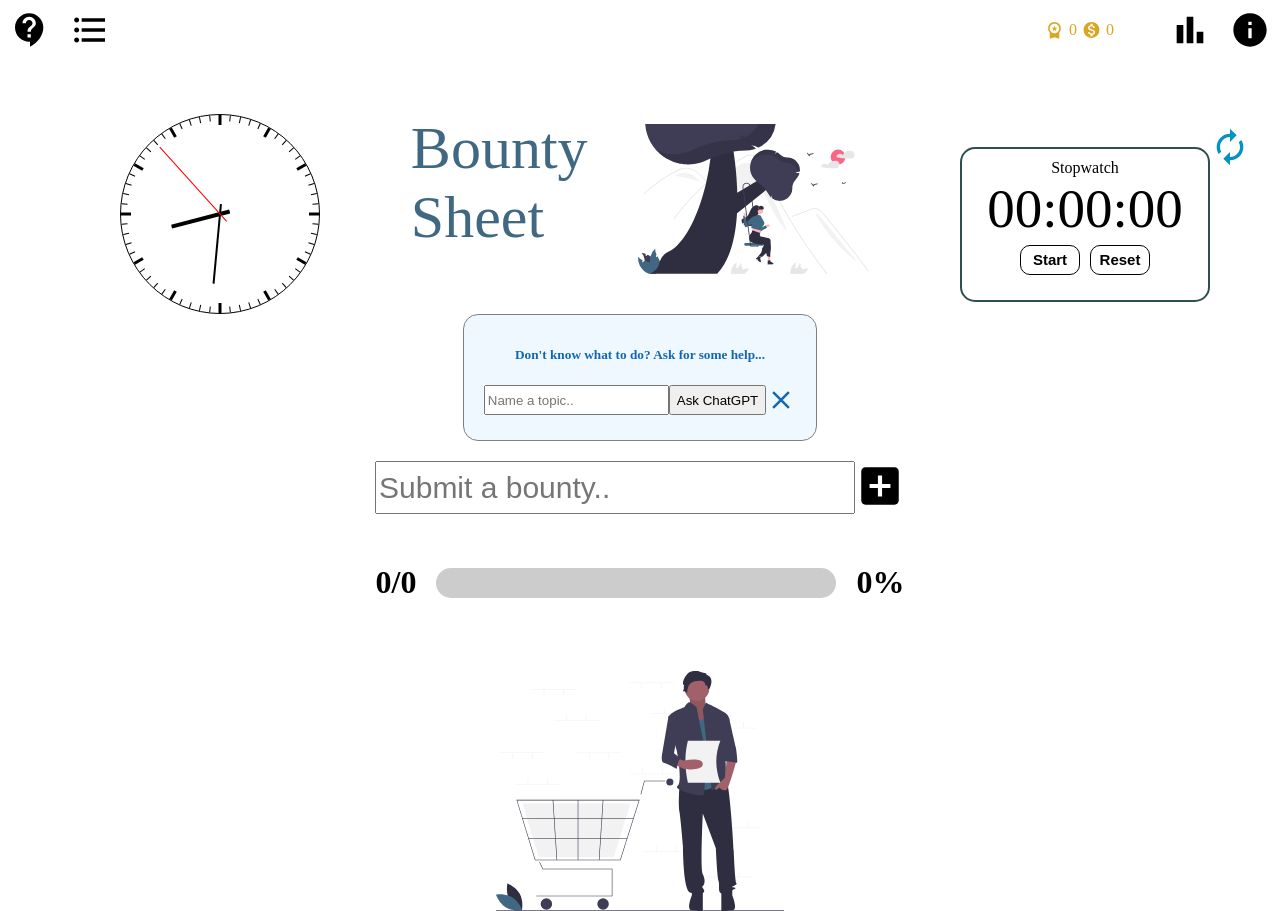
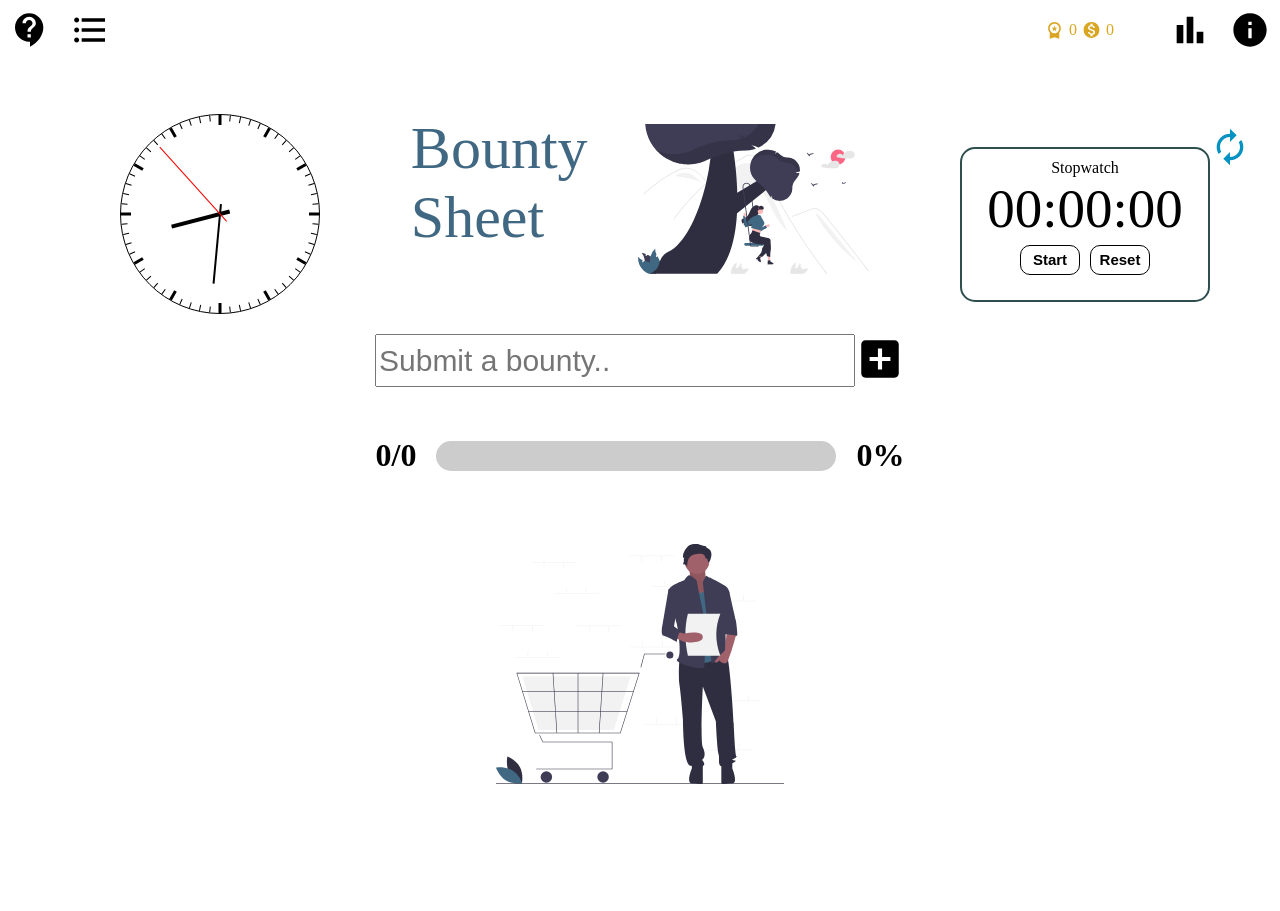
Before and after one commit to taujeng/bountysheet, a React (Create React App) app: page / in a window 1280 px wide. After the commit the page ends 800 px from the top, so only its background shows below. Built offline with nearby package versions, Linux system fonts and the light colour scheme.

Commit message:
Exceeded ChatGpt quota

```diff
--- a/src/Components/Header/Header.jsx
+++ b/src/Components/Header/Header.jsx
@@ -111,8 +111,8 @@ const Header = () => {
 
         </div>
       </header>
-      {showChatGPT ? <><ChatGPT setShowChatGPT={setShowChatGPT}/> </>
-       : <SmartToy className="chatGPT-button" onClick={()=>setShowChatGPT(true)} />  }
+      {/* {showChatGPT ? <><ChatGPT setShowChatGPT={setShowChatGPT}/> </>
+       : <SmartToy className="chatGPT-button" onClick={()=>setShowChatGPT(true)} />  } */}
 
       <BountyList time={time} />
     </div>
```
